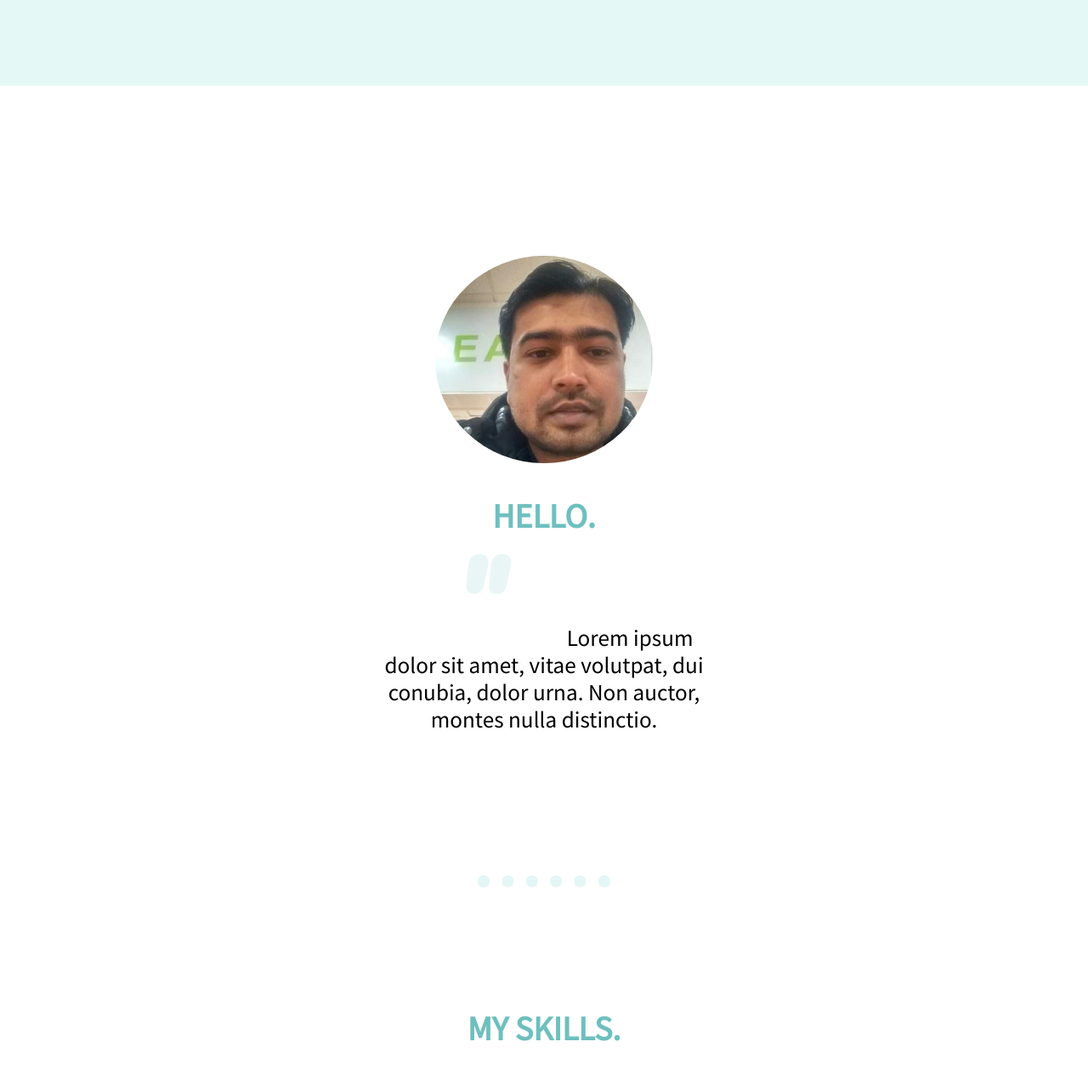
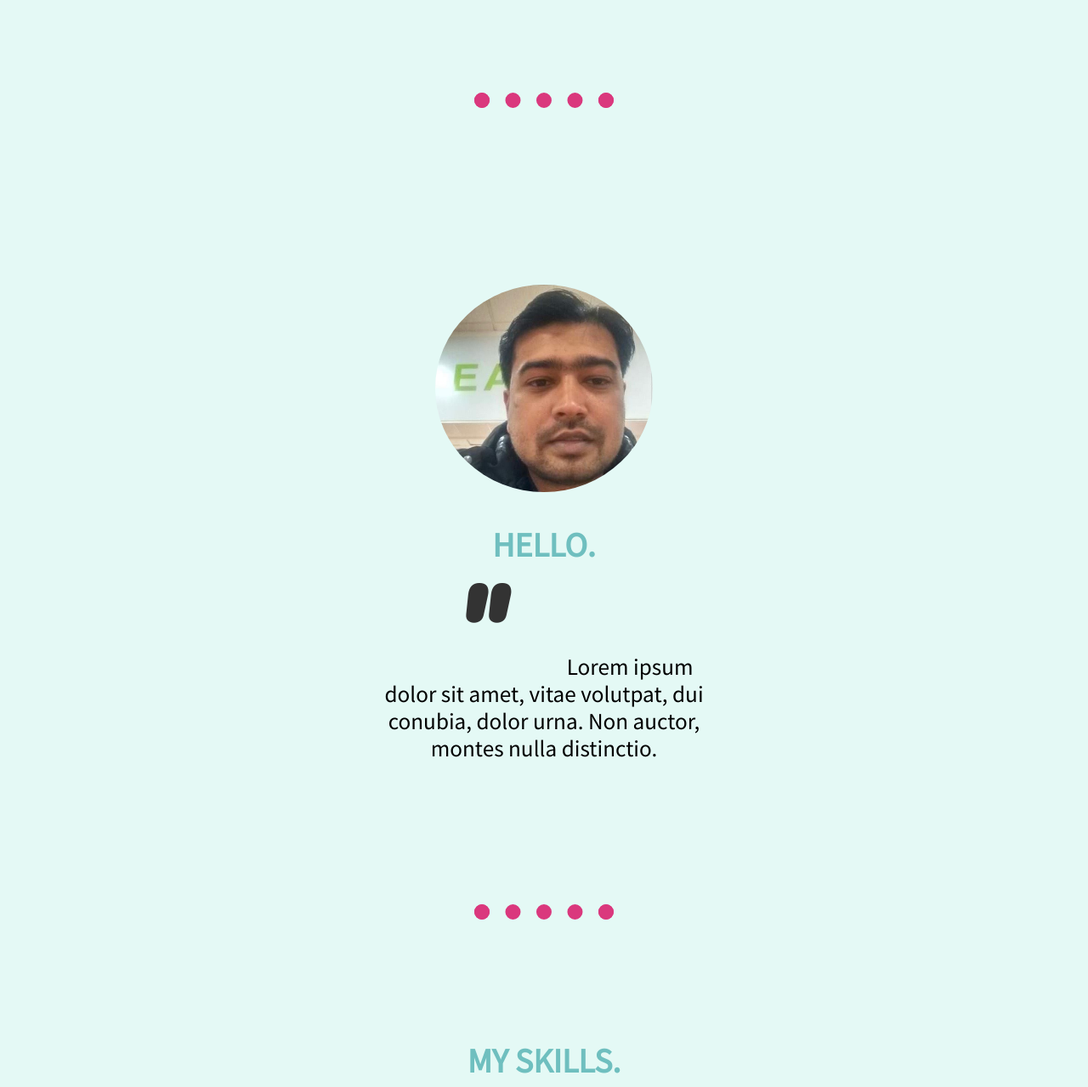
Before and after one commit to frontender007/portfolio, a plain HTML site: page index.html in a window 1280 px wide. Shown: the part 761-2040 px from the top of the page at 85% size. Drawn offline with Linux system fonts and the light colour scheme.

Commit message:
Add files via upload

```diff
--- a/css/style.css
+++ b/css/style.css
@@ -5,11 +5,12 @@ body
     margin: 0;
     padding: 0;
     font-family: 'Source Sans Pro', sans-serif;
+    background-color: #E4F9F5;
 }
 
 .top-container
 {
-    background-color: #E4F9F5;
+
     position: relative;
 
 }
@@ -124,7 +125,7 @@ div
 
 hr
 {
-    border: dotted #E4F6F6 14px;
+    border: dotted #da387d 18px;
     border-bottom: none;
     width: 10%;
 }
@@ -180,7 +181,7 @@ p
 {
     content: '"';
     font-size: 7.625rem;
-    color: #EAF6F6;
+    color: #333;
     font-weight: bold;
     font-family: pacifico, cursive;
     padding: 50px;
--- a/index.html
+++ b/index.html
@@ -19,7 +19,7 @@
         <img class="bottom-cloud" src="./images/cloud.png" alt="Image of a cloud">
         <img  src="./images/mountain.png" alt="Image of a mountain">
     </div>
-
+<hr>
 <div class="middle-container">
     <div class="profile">
       <img src="./images/me.JPG" alt="Photo of Jamil">
```
